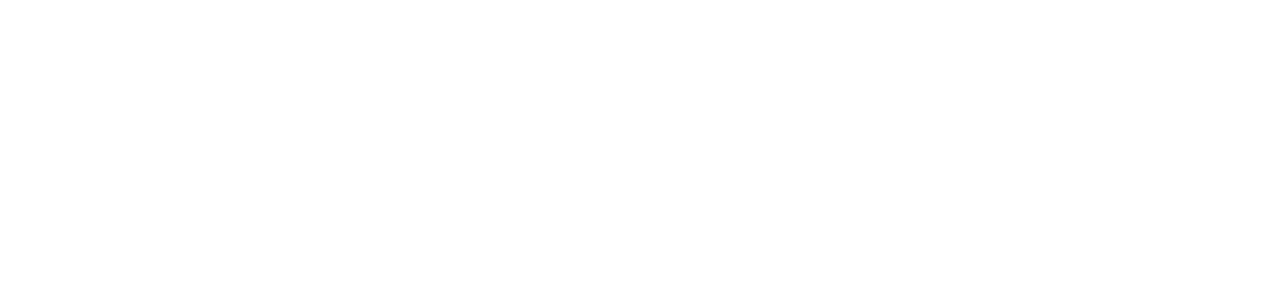
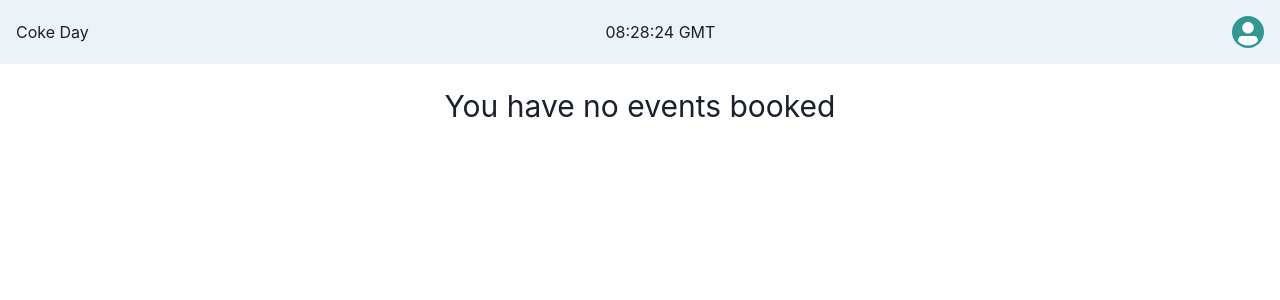
Before and after one commit to gabogoses/booking-room-client, a React (Create React App) app: page /appointments in a window 1280 px wide. Before the commit this address had no page. Shown: the top 300 px of the page. Built offline with nearby package versions, Linux system fonts and the light colour scheme; sample sign-in values are in the browser's storage.

Commit message:
feature: adding appointment page

```diff
--- a/src/App.js
+++ b/src/App.js
@@ -9,7 +9,7 @@
 import Login from './pages/Login';
 import Signup from './pages/Signup';
 import Home from './pages/Home';
-import Room from './pages/Room';
+import Appointments from './pages/Appointments';
 
 const httpLink = createHttpLink({
     uri: 'http://localhost:4000/',
@@ -58,8 +58,8 @@
                             <Routes>
                                 <Route path='/login' element={<Login />} />
                                 <Route path='/signup' element={<Signup />} />
-                                <Route path='/room' element={<Room />} />
                                 <Route path='/' element={<AuthenticatedRoute component={Home} />} />
+                                <Route path='/appointments' element={<AuthenticatedRoute component={Appointments} />} />
                             </Routes>
                         </Suspense>
                     </AuthProvider>
--- a/src/components/Footer.js
+++ /dev/null
@@ -1,37 +0,0 @@
-import { Box, Text, Flex, useColorModeValue } from '@chakra-ui/react';
-import Logo from '../svg/Logo';
-
-const YEAR = new Date().getFullYear();
-
-const Footer = () => {
-    return (
-        <Box bg={useColorModeValue('gray.50', 'gray.900')} color={useColorModeValue('gray.700', 'gray.200')}>
-            <Box py={10}>
-                <Flex
-                    align={'center'}
-                    _before={{
-                        content: '""',
-                        borderBottom: '1px solid',
-                        borderColor: useColorModeValue('gray.200', 'gray.700'),
-                        flexGrow: 1,
-                        mr: 8,
-                    }}
-                    _after={{
-                        content: '""',
-                        borderBottom: '1px solid',
-                        borderColor: useColorModeValue('gray.200', 'gray.700'),
-                        flexGrow: 1,
-                        ml: 8,
-                    }}
-                >
-                    <Logo />
-                </Flex>
-                <Text pt={6} fontSize={'sm'} textAlign={'center'}>
-                    {YEAR} Coke Day
-                </Text>
-            </Box>
-        </Box>
-    );
-};
-
-export default Footer;
--- a/src/components/Layout.js
+++ b/src/components/Layout.js
@@ -1,14 +1,11 @@
 import React from 'react';
-
 import Navbar from './Navbar';
-import Footer from './Footer';
 
 const Layout = ({ children }) => {
     return (
         <>
             <Navbar />
             {children}
-            <Footer />
         </>
     );
 };
--- a/src/components/Navbar.js
+++ b/src/components/Navbar.js
@@ -1,6 +1,21 @@
-import { useState, useEffect } from 'react';
-import { Box, Flex, useColorModeValue } from '@chakra-ui/react';
+import { useState, useEffect, useContext } from 'react';
+import {
+    Box,
+    Text,
+    Flex,
+    Avatar,
+    Button,
+    Menu,
+    MenuButton,
+    MenuList,
+    MenuItem,
+    MenuDivider,
+    Stack,
+    Center,
+} from '@chakra-ui/react';
+import { Navigate } from 'react-router-dom';
 import moment from 'moment';
+import { AuthContext } from '../context/AuthContext';
 
 const Time = () => {
     const [time, setTime] = useState('');
@@ -20,13 +35,39 @@
 };
 
 const Navbar = () => {
+    const { authState } = useContext(AuthContext);
+    const { user } = authState;
     return (
         <>
-            <Box bg={useColorModeValue('gray.100', 'gray.900')} px={4}>
+            <Box bg={'gray.100'} px={4}>
                 <Flex h={16} alignItems={'center'} justifyContent={'space-between'}>
-                    <Box>Coke Day</Box>
+                    <Text>Coke Day</Text>
                     <Time />
-                    <Flex alignItems={'center'}></Flex>
+                    <Flex alignItems={'center'}>
+                        <Stack direction={'row'} spacing={7}>
+                            <Menu>
+                                <MenuButton as={Button} rounded={'full'} variant={'link'} cursor={'pointer'} minW={0}>
+                                    <Avatar bg='teal.500' size={'sm'} />
+                                </MenuButton>
+                                <MenuList alignItems={'center'}>
+                                    <br />
+                                    <Center>
+                                        <Avatar size={'md'} bg='teal.500' />
+                                    </Center>
+                                    <br />
+                                    <Center>
+                                        <Text fontSize='sm'>{user.email}</Text>
+                                    </Center>
+                                    <br />
+                                    <MenuDivider />
+                                    <MenuItem>
+                                        Your appointments
+                                    </MenuItem>
+                                    <MenuItem>Logout</MenuItem>
+                                </MenuList>
+                            </Menu>
+                        </Stack>
+                    </Flex>
                 </Flex>
             </Box>
         </>
--- a/src/components/RoomCard.js
+++ b/src/components/RoomCard.js
@@ -135,13 +135,13 @@
                     <ModalBody>
                         <SimpleGrid columns={{ base: 2, md: 5 }} spacing={1}>
                             {rooms.map((room, idx) =>
-                                room.status === 'passed' ? (
+                                room.status === 'past' ? (
                                     <Button key={idx} isDisabled color={'gray.500'}>
                                         {room.hour}
                                     </Button>
                                 ) : room.status === 'booked_by_user' ? (
                                     <Button key={idx} color={'blue.500'} isDisabled>
-                                        Your slot
+                                        Booked
                                     </Button>
                                 ) : (
                                     <Button
--- /dev/null
+++ b/src/pages/Appointments.js
@@ -0,0 +1,93 @@
+import { useEffect } from 'react';
+import { Box, Text, Table, Thead, Tbody, Tr, Th, Td, Button, Spacer } from '@chakra-ui/react';
+import { useMutation, useQuery, gql } from '@apollo/client';
+import moment from 'moment';
+
+const ME = gql`
+    query Me {
+        me {
+            id
+            email
+            events {
+                id
+                eventStartTime
+                roomId {
+                    id
+                    roomNumber
+                }
+            }
+        }
+    }
+`;
+
+const CANCEL_EVENT = gql`
+    mutation DeleteEvent($eventId: ID) {
+        deleteEvent(eventId: $eventId) {
+            message
+        }
+    }
+`;
+
+const Appointments = () => {
+    const { data, refetch } = useQuery(ME);
+    const [cancelEvent, {loading, error, data: mutationData}] = useMutation(CANCEL_EVENT);
+
+    useEffect(() => {
+        if (mutationData?.deleteEvent?.message === 'Event deleted') {
+            refetch();
+        }
+    },[mutationData, data]);
+
+    const hasEvents = data?.me?.events?.length > 0;
+    const events = data?.me?.events;
+
+    const onSubmit = (values) => {
+        cancelEvent({ variables: { ...values } });
+    };
+
+    return (
+        <Box maxW='7xl' mx={'auto'} pt={5} px={{ base: 2, sm: 12, md: 17 }}>
+            {hasEvents ? (
+                <>
+                    <Table align='center' fontSize='xl' variant='simple'>
+                        <Thead>
+                            <Tr>
+                                <Th>Room Number</Th>
+                                <Th>Start Time</Th>
+                                <Th>Duration</Th>
+                                <Th isNumeric>Actions</Th>
+                            </Tr>
+                        </Thead>
+                        {events.map(({ id, eventStartTime, roomId: { roomNumber } }) => (
+                            <Tbody>
+                                <Tr>
+                                    <Td>{roomNumber}</Td>
+                                    <Td>{moment(eventStartTime).utc().format('HH:mm')}</Td>
+                                    <Td>60 minutes</Td>
+                                    <Td isNumeric>
+                                        <Button
+                                            onClick={() =>
+                                                onSubmit({
+                                                    eventId: `${id}`,
+                                                })
+                                            }
+                                        >
+                                        Cancel
+                                        </Button>
+                                    </Td>
+                                </Tr>
+                            </Tbody>
+                        ))}
+                    </Table>
+                    <Spacer />
+                </>
+            ) : (
+                <Text align='center' fontSize='3xl'>
+                    You have no events booked
+                </Text>
+            )}
+        </Box>
+    );
+};
+
+export default Appointments;
--- a/src/pages/Home.js
+++ b/src/pages/Home.js
@@ -26,10 +26,11 @@
     const { data, refetch } = useQuery(GET_ROOMS);
 
     return (
-        <Box maxW='7xl' mx={'auto'} pt={5} px={{ base: 2, sm: 12, md: 17 }}>
+        <>
             <Text textAlign={'center'} fontSize={'4xl'} py={10} fontWeight={'bold'}>
                 Book a room
             </Text>
+            <Box maxW='7xl' mx={'auto'} pt={5} px={{ base: 2, sm: 12, md: 17 }} py={12}>
                 {data ? (
                     <>
                         <SimpleGrid columns={{ base: 2, md: 5 }} spacing={10}>
@@ -49,6 +50,7 @@
                     <p>Loading...</p>
                 )}
             </Box>
+        </>
     );
 };
 export default Home;
--- a/src/pages/Room.js
+++ /dev/null
@@ -1,7 +0,0 @@
-import React from 'react';
-
-const Room = () => {
-    return <h1>Room</h1>;
-};
-
-export default Room;
--- a/src/utils/roomRegister.js
+++ b/src/utils/roomRegister.js
@@ -23,7 +23,7 @@
             return {
                 id: currentRoomId,
                 hour,
-                status: 'passed',
+                status: 'past',
             };
         }
 
```
Lines whose indentation alone changed are shown as unchanged.
